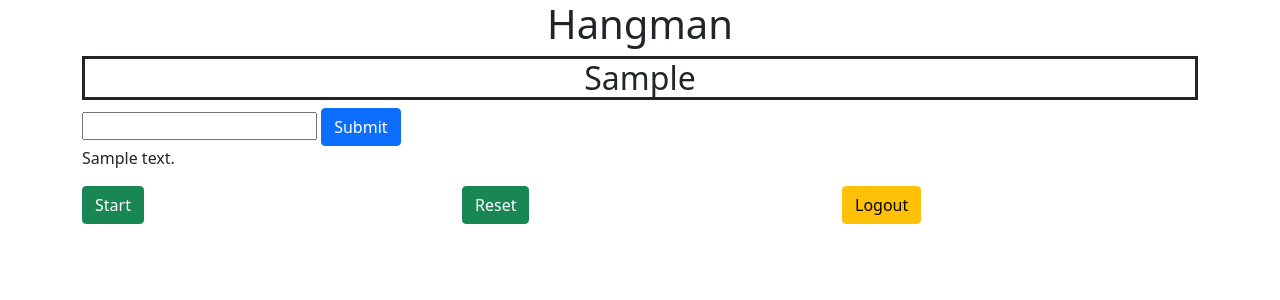
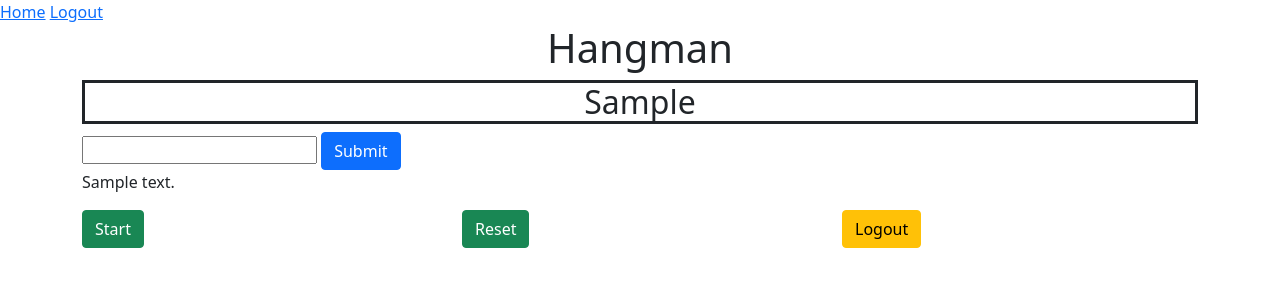
Before and after one commit to dpelli/hangman, a Django app: template word_games_app/templates/hangman.html in a window 1280 px wide. Shown: the top 300 px of the page. Run offline with Django 3.2, Linux system fonts and the light colour scheme; the template is opened without the code that fills it: most values are stand-ins (such as "Sample title", 1, 10 or a date in 2020).

Commit message:
added home and logout to word jump and hangman pages

```diff
--- a/word_games_app/templates/hangman.html
+++ b/word_games_app/templates/hangman.html
@@ -19,6 +19,10 @@
     </script>
 </head>
 <body>
+    <div>
+        <a href="/dashboard">Home</a>
+        <a href="/logout">Logout</a>
+    </div>
     <div class="container">
         <h1>Hangman</h1>
         <div class="row">
--- a/word_games_app/templates/word_jumble.html
+++ b/word_games_app/templates/word_jumble.html
@@ -19,6 +19,10 @@
     </script>
 </head>
 <body>
+    <div>
+        <a href="/dashboard">Home</a>
+        <a href="/logout">Logout</a>
+    </div>
     <div class="container">
         <h1>Word Jumble</h1>
         <div class="row">
```
